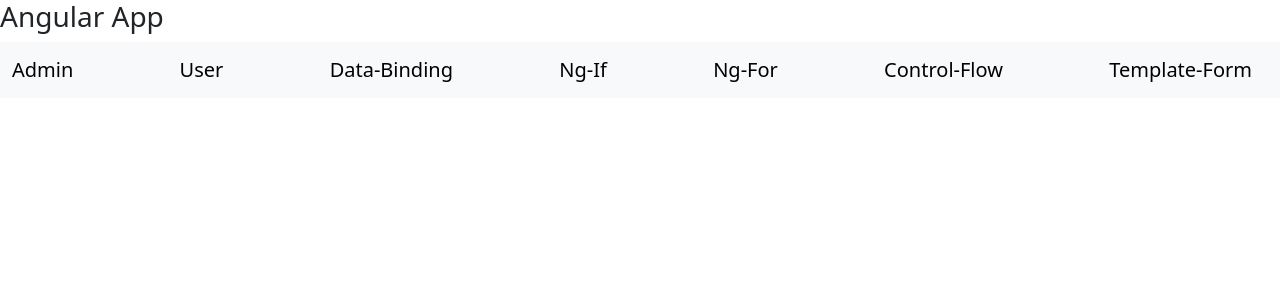
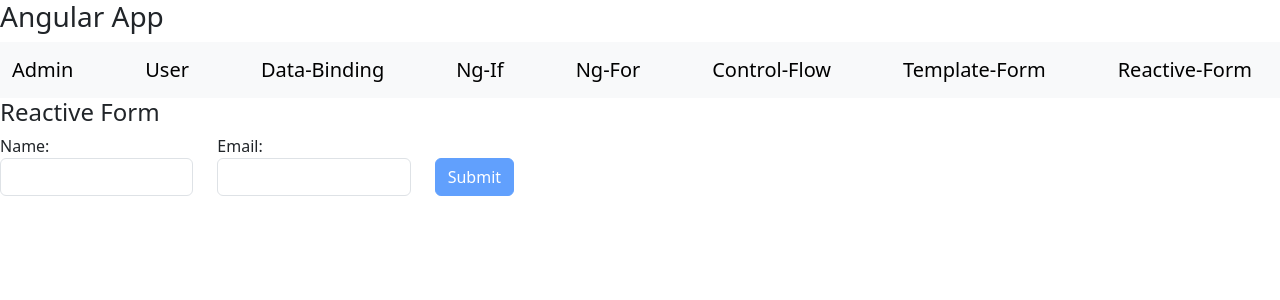
Before and after one commit to orgpublic/repopub2, an Angular app: page /reactive-form in a window 1280 px wide. Before the commit this address led to /. Shown: the top 300 px of the page. Built offline with nearby package versions, Linux system fonts and the light colour scheme.

Commit message:
Initial commit Reactive Forms

```diff
--- a/src/app/app.html
+++ b/src/app/app.html
@@ -8,6 +8,7 @@
     <a class="navbar-brand" routerLink="/ng-for">Ng-For</a>
     <a class="navbar-brand" routerLink="/control-flow">Control-Flow</a>
     <a class="navbar-brand" routerLink="/template-form">Template-Form</a>
+    <a class="navbar-brand" routerLink="/reactive-form">Reactive-Form</a>
   </div>
 </nav>
 <router-outlet />
--- a/src/app/app.routes.ts
+++ b/src/app/app.routes.ts
@@ -6,6 +6,7 @@ import { NgIf } from './components/ng-if/ng-if';
 import { NgFor } from './components/ng-for/ng-for';
 import { ControlFlow } from './components/control-flow/control-flow';
 import { TemplateForm } from './components/template-form/template-form';
+import { ReactiveForm } from './components/reactive-form/reactive-form';
 
 export const routes: Routes = [
   { path: '', redirectTo: 'admin', pathMatch: 'full' },
@@ -16,4 +17,5 @@ export const routes: Routes = [
   { path: 'ng-for', component: NgFor },
   { path: 'control-flow', component: ControlFlow },
   { path: 'template-form', component: TemplateForm },
+  { path: 'reactive-form', component: ReactiveForm },
 ];
--- /dev/null
+++ b/src/app/components/reactive-form/reactive-form.html
@@ -0,0 +1,24 @@
+<h4>Reactive Form</h4>
+<form [formGroup]="user" (ngSubmit)="onSubmit()">
+<div class="row">
+  <div class="form-group col-2">
+    <label for="name">Name:</label>
+    <input formControlName="name" type="text" class="form-control" id="name" name="name">
+    @if(user.controls['name'].errors?.['required'] && user.controls['name'].touched){
+    <span class="text-danger">Name is required</span>
+    }
+  </div>
+  <div class="form-group col-2">
+    <label for="email">Email:</label>
+    <input formControlName="email" type="email" class="form-control" id="email" name="email">
+    @if(user.controls['email'].errors?.['required'] && user.controls['email'].touched){
+    <span class="text-danger">Email is required</span>
+    }
+    @if(user.controls['email'].errors?.['minlength'] && user.controls['email'].touched){
+    <span class="text-danger">Email must be at least 6 characters long</span>}
+  </div>
+  <div class="col-2 mt-4">
+  <button type="submit" class="btn btn-primary" [disabled]="!user.valid">Submit</button>
+</div>
+</div>
+</form>
--- /dev/null
+++ b/src/app/components/reactive-form/reactive-form.ts
@@ -0,0 +1,19 @@
+import { Component } from '@angular/core';
+import { FormControl, FormGroup, ReactiveFormsModule, Validators } from '@angular/forms';
+
+@Component({
+  selector: 'app-reactive-form',
+  imports: [ReactiveFormsModule],
+  templateUrl: './reactive-form.html',
+  styleUrl: './reactive-form.css',
+})
+export class ReactiveForm {
+  user: FormGroup = new FormGroup({
+    name: new FormControl('', [Validators.required]),
+    email: new FormControl('', [Validators.required, Validators.minLength(6)]),
+  });
+
+  onSubmit() {
+    console.log('Form submitted with following data:', this.user.value);
+  }
+}
```
Also changed, not shown: src/app/components/reactive-form/reactive-form.css (added), 1 other file (tests, documents, lock files or other folders).
